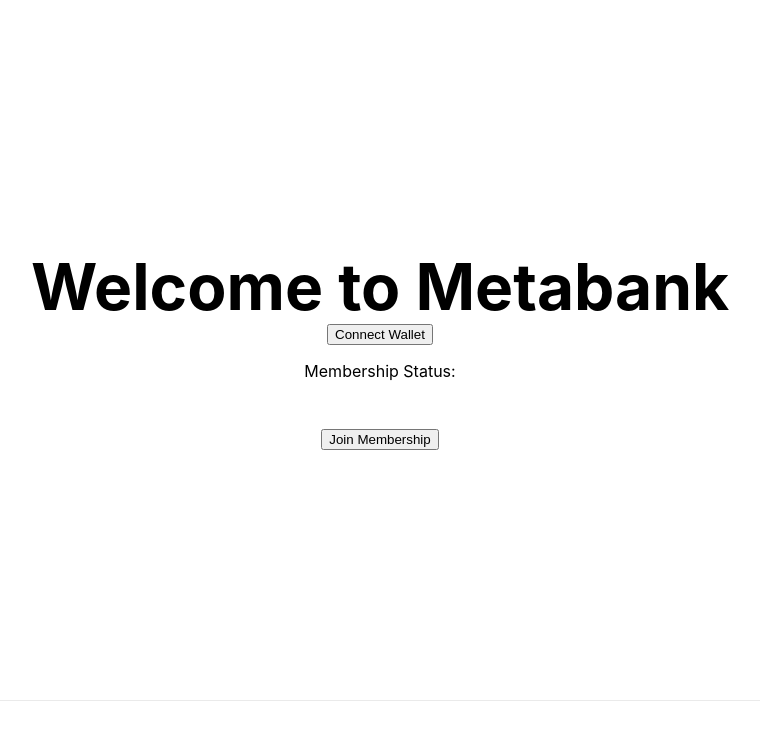
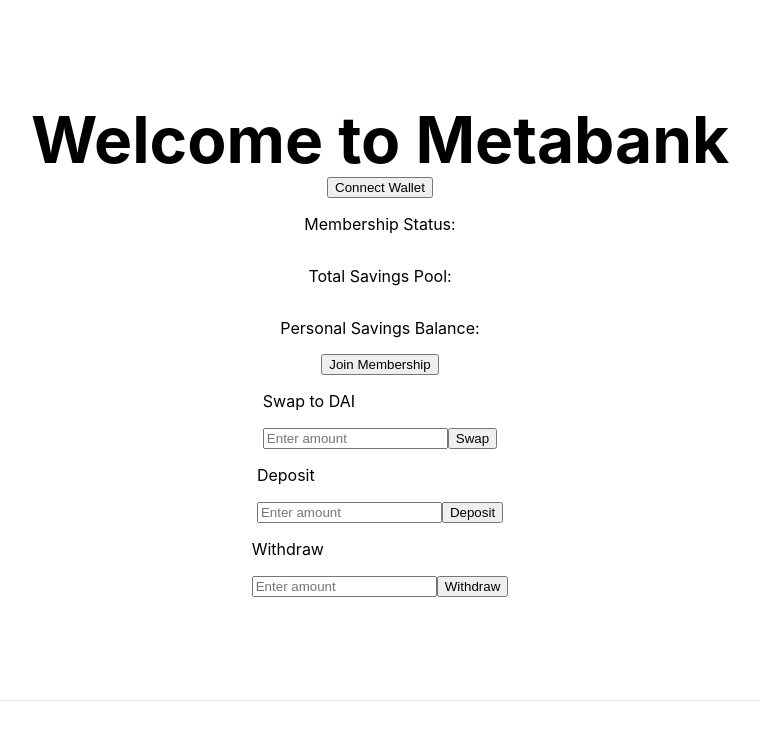
Before and after one commit to geovgy/Metabank, a Next.js app in the folder frontend/: page / in a window 1280 px wide. Shown: the top 740 px of the page, without its empty margins (260-1020 px from the left). Built offline with nearby package versions, Linux system fonts and the light colour scheme.

Commit message:
Added swap, deposit and withdraw functions

```diff
--- a/frontend/package.json
+++ b/frontend/package.json
@@ -9,6 +9,7 @@
     "lint": "next lint"
   },
   "dependencies": {
+    "dotenv": "^10.0.0",
     "next": "11.0.1",
     "react": "17.0.2",
     "react-dom": "17.0.2"
--- a/frontend/pages/index.js
+++ b/frontend/pages/index.js
@@ -16,9 +16,44 @@ import { ethers } from 'ethers';
 export default function Home() {
   const [savingsContract, setSavingsContract] = useState(null);
   const [creditContract, setCreditContract] = useState(null);
+  const [daiContract, setDaiContract] = useState(null);
+  const [usdcContract, setUsdcContract] = useState(null);
   const [savingsInfo, setSavingsInfo] = useState({});
 
   const savingsPoolAddress = '0x0E801D84Fa97b50751Dbf25036d067dCf18858bF';
+  const daiAddress = "0x6B175474E89094C44Da98b954EedeAC495271d0F";
+
+  async function connectWallet() {
+    let signer;
+    if (typeof window !== 'undefined' && typeof window.ethereum !== 'undefined') {
+      const provider = new ethers.providers.Web3Provider(window.ethereum);
+      const [account] = await ethereum.request({
+        method: 'eth_requestAccounts'
+      });
+      signer = provider.getSigner(account);
+    } else {
+      const provider = new ethers.providers.JsonRpcProvider();
+      signer = provider.getSigner()
+    }
+
+    const savingsPoolContract = new ethers.Contract(
+      savingsPoolAddress,
+      SavingsPool.abi,
+      signer
+    );
+
+    // This won't get the DAI contract
+    // Possible reason is the process.env.ERC20_ABI not fetching from .env and thus being null
+    // const DAI = new ethers.Contract(
+    //   daiAddress,
+    //   process.env.ERC20_ABI,
+    //   signer
+    // );
+
+    setSavingsContract(savingsPoolContract);
+    // setDaiContract(DAI);
+    viewSavingsAccount(savingsPoolContract);
+  }
 
   async function viewSavingsAccount(contract) {
     let isMember;
@@ -35,6 +70,7 @@ export default function Home() {
 
     if (isMember) {
       individualBalance = await contract.getMemberSavingsBalance();
+      individualBalance = ethers.utils.formatEther(individualBalance);
     }
 
     setSavingsInfo({
@@ -56,27 +92,47 @@ export default function Home() {
     return savingsContract.isMember = membershipStatus;
   }
 
-  async function connectWallet() {
-    let signer;
-    if (typeof window !== 'undefined' && typeof window.ethereum !== 'undefined') {
-      const provider = new ethers.providers.Web3Provider(window.ethereum);
-      const [account] = await ethereum.request({
-        method: 'eth_requestAccounts'
-      });
-      signer = provider.getSigner(account);
-    } else {
-      const provider = new ethers.providers.JsonRpcProvider();
-      signer = provider.getSigner()
-    }
+  async function swapETHToDAI() {
+    const amountInput = document.querySelector('#swap-form').querySelector('input');
+    const amountValue = amountInput.value;
 
-    const contract = new ethers.Contract(
-      savingsPoolAddress,
-      SavingsPool.abi,
-      signer
-    );
+    const swapTx = await savingsContract.swap({
+      value: ethers.utils.parseEther(`${amountValue}`)
+    });
 
-    setSavingsContract(contract);
-    viewSavingsAccount(contract);
+    await swapTx.wait();
+    return;
+  }
+
+  async function depositToSavings(e) {
+    e.preventDefault();
+
+    const amountInput = document.querySelector('#deposit-form').querySelector('input');
+    const amountValue = amountInput.value;
+
+    // const DAI = new ethers.Contract(
+    //   daiAddress,
+    //   process.env.ERC20_ABI,
+    //   signer
+    // );
+
+    const approvalTx = await daiContract.approve(savingsContract.address, ethers.utils.parseEther(`${amountValue}`));
+    await approvalTx.wait();
+
+    const depositTx = await savingsContract.depositTokensToSavings(ethers.utils.parseEther(`${amountValue}`));
+    await depositTx.wait();
+
+    viewSavingsAccount(savingsContract);
+  }
+
+  //
+  async function withdrawFromSavings(e) {
+    e.preventDefault();
+
+    const amountInput = document.querySelector('#withdrawal-form').querySelector('input');
+    const amountValue = amountInput.value;
+
+    await savingsContract.withdrawFromSavings(ethers.utils.parseEther(`${amountValue}`));
   }
 
   return (
@@ -95,10 +151,32 @@ export default function Home() {
           Connect Wallet
         </button>
         <p>Membership Status: {savingsInfo.isMember}</p>
-        <p>{savingsInfo.totalBalance}</p>
+        <p>Total Savings Pool: {savingsInfo.totalBalance}</p>
+        <p>Personal Savings Balance: {savingsInfo.individualBalance}</p>
         <button onClick={createMembership}>
           Join Membership
         </button>
+        <form id="swap-form" method="post" action="/" onSubmit={swapETHToDAI}>
+          <p>Swap to DAI</p>
+          <input type="number" placeholder="Enter amount" required />
+          <button type="submit">
+            Swap
+          </button>
+        </form>
+        <form id="deposit-form" method="post" action="/" onSubmit={depositToSavings}>
+          <p>Deposit</p>
+          <input type="number" placeholder="Enter amount" required />
+          <button type="submit">
+            Deposit
+          </button>
+        </form>
+        <form id="withdrawal-form" method="post" action="/" onSubmit={withdrawFromSavings}>
+          <p>Withdraw</p>
+          <input type="number" placeholder="Enter amount" required />
+          <button type="submit">
+            Withdraw
+          </button>
+        </form>
       </main>
 
       <footer className={styles.footer}>
```
